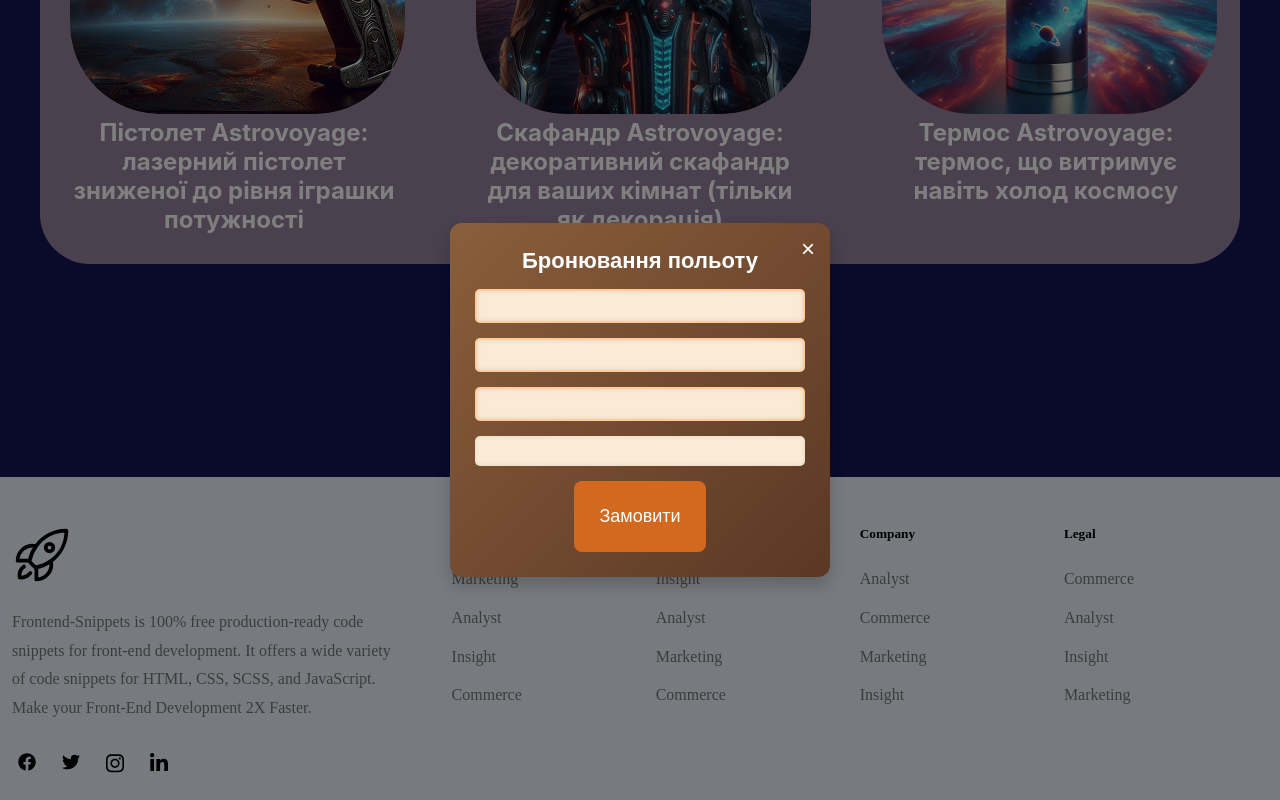
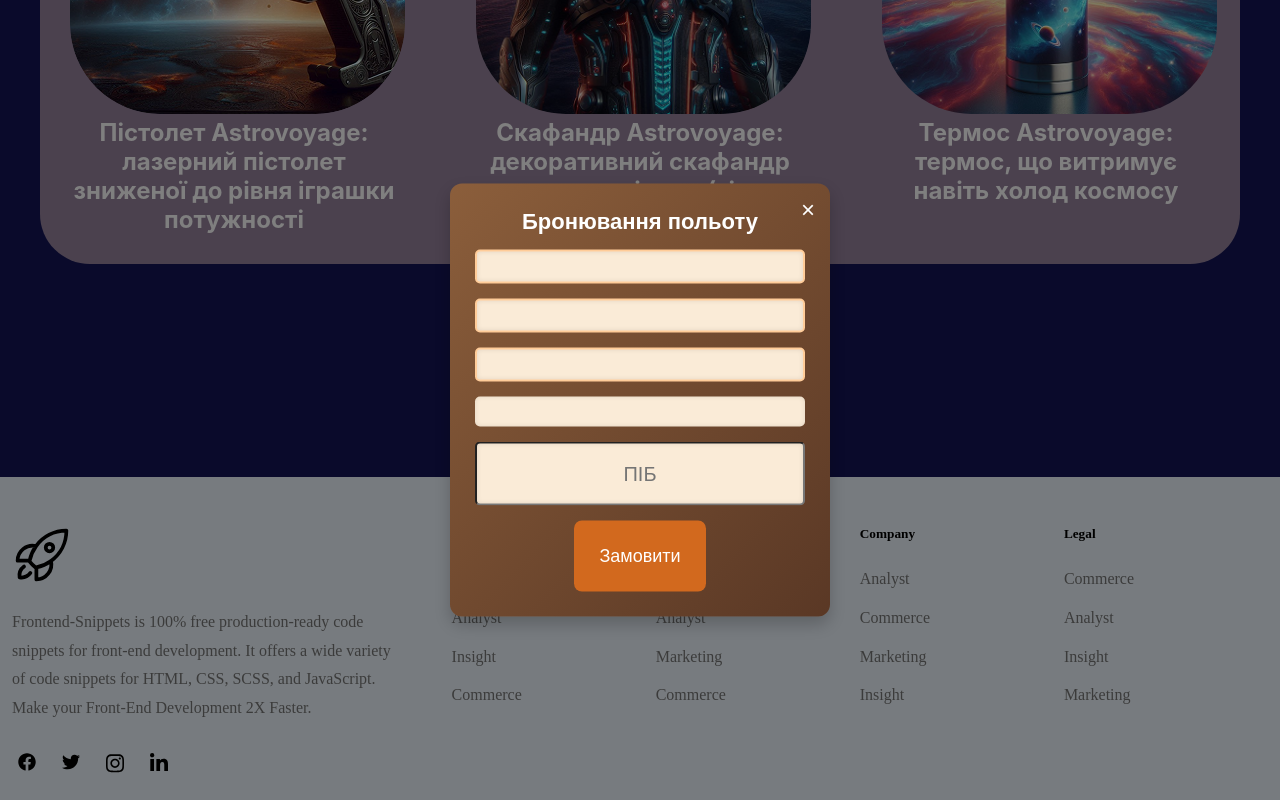
Before and after one commit to VolodymyrVorob/Project, a plain HTML site: page index.html in a window 1280 px wide. Both pictures are taken after a click on the button "Замовити подорож". Shown: the part 3367-4167 px from the top of the page. Drawn offline with Linux system fonts and the light colour scheme.

Commit message:
maybe final1

```diff
--- a/index.html
+++ b/index.html
@@ -131,11 +131,12 @@
     <div id="myModal" class="modal">
       <div class="modal-content">
         <span class="close">&times;</span>
-        <h2>Бронювання польоту</h2>
+        <h2 class="modal-title">Бронювання польоту</h2>
         <p class="shatl-name"></p>
         <p class="room-name"></p>
         <p class="delivery-name"></p>
         <p class="souvenirs-name"></p>
+        <input placeholder="ПІБ" class="myname">
         <button class="modal-button">Замовити</button>
       </div>
     </div>
--- a/script.js
+++ b/script.js
@@ -3,7 +3,9 @@
 let modal = document.getElementById("myModal");       // Модальне вікно
 let overlay = document.getElementById("overlay");     // Затемнений фон
 let closeBtn = document.querySelector(".close");      // Кнопка закриття
-
+let getbtn = document.querySelector(".modal-button");
+let modaltitle = document.querySelector(".modal-title")
+let input = document.querySelector(".myname");
 
 let selectedCards = {
     'shatls-block': null,
@@ -28,6 +30,13 @@
 //array and object
 
 byeBtn.addEventListener("click",() => {
+    modal.querySelector('.room-name').style.display = "block";
+    modal.querySelector('.delivery-name').style.display = "block";
+    modal.querySelector('.souvenirs-name').style.display = "block";
+    getbtn.style.display = "initial";
+    modaltitle.style.display = "initial";
+    input.style.display = "initial";
+    modal.querySelector('.shatl-name').classList.remove("thanks");
 modal.querySelector('.shatl-name').innerHTML = ("Шатл:&nbsp;&nbsp;&nbsp;" + selectedCards["shatls-block"].querySelector("span").innerHTML)
 modal.querySelector('.room-name').innerHTML = ("Каюта:&nbsp;&nbsp;&nbsp;" + selectedCards["room-block"].querySelector("span").innerHTML)
 modal.querySelector('.delivery-name').innerHTML = ("Доставка:&nbsp;&nbsp;&nbsp;" + selectedCards["delivery-block"].querySelector("span").innerHTML)
@@ -56,3 +65,13 @@
     modal.style.display = "none";
     overlay.style.display = "none";
 });
+getbtn.addEventListener("click", () => {
+    modal.querySelector('.room-name').style.display = "none";
+    modal.querySelector('.delivery-name').style.display = "none";
+    modal.querySelector('.souvenirs-name').style.display = "none";
+    getbtn.style.display = "none";
+    modaltitle.style.display = "none";
+    modal.querySelector('.shatl-name').innerHTML = ("Дякую за замовлення!")
+    modal.querySelector('.shatl-name').classList.add("thanks")
+    input.style.display = "none";
+})
--- a/style.css
+++ b/style.css
@@ -549,3 +549,21 @@
 .modal-button:hover {
   background: #A0522D; /* Трохи темніший відтінок */
 }
+.thanks {
+  font-size: 30px;
+  line-height: 1.5;
+  text-align: center;
+  color: #333333; /* Темний текст */
+}
+.myname {
+  width: 100%;
+  background-color: #FAEBD7; /* Кремовий фон для тексту */
+  color: #333333; /* Темний текст */
+  padding: 15px;
+  border-radius: 5px;
+  font-size: 20px;
+  line-height: 1.5;
+  text-align: center;
+  box-shadow: inset 0 0 5px rgba(0, 0, 0, 0.1);
+  margin-top: 15px;
+}
```
